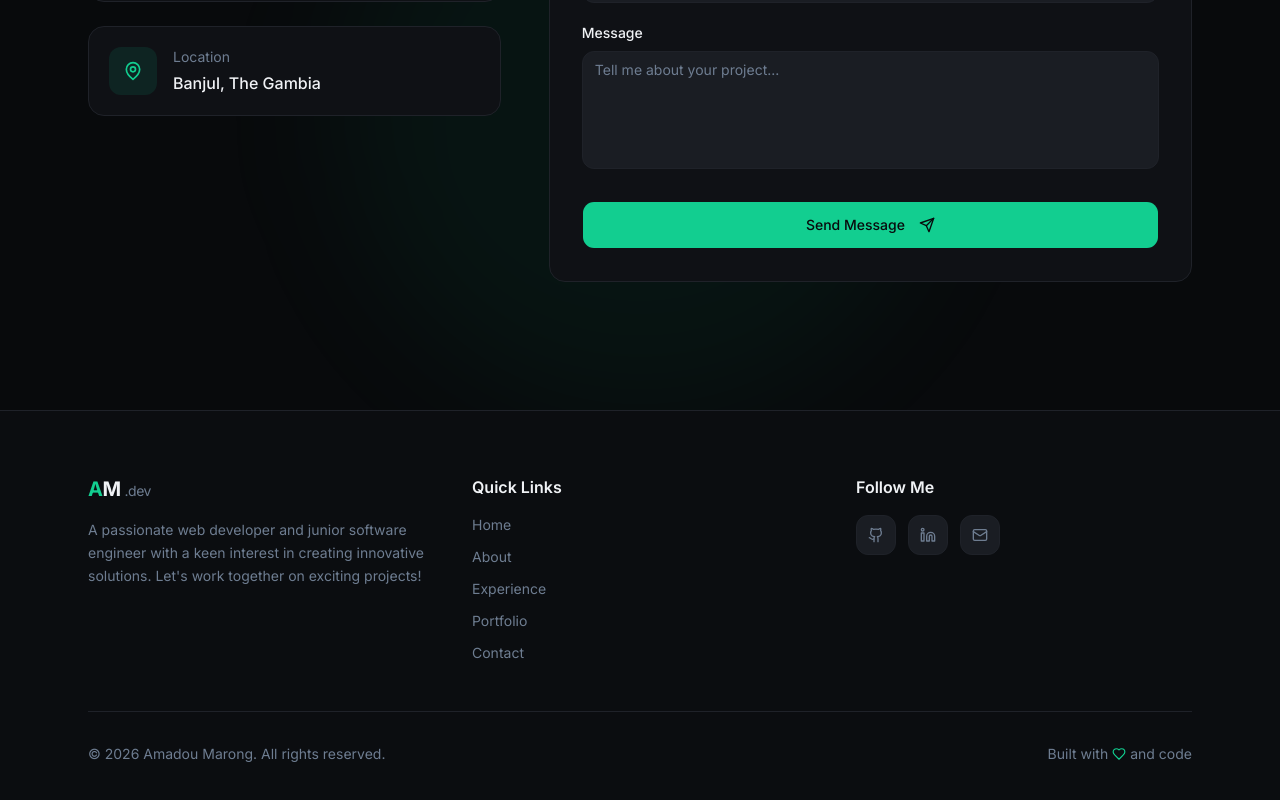
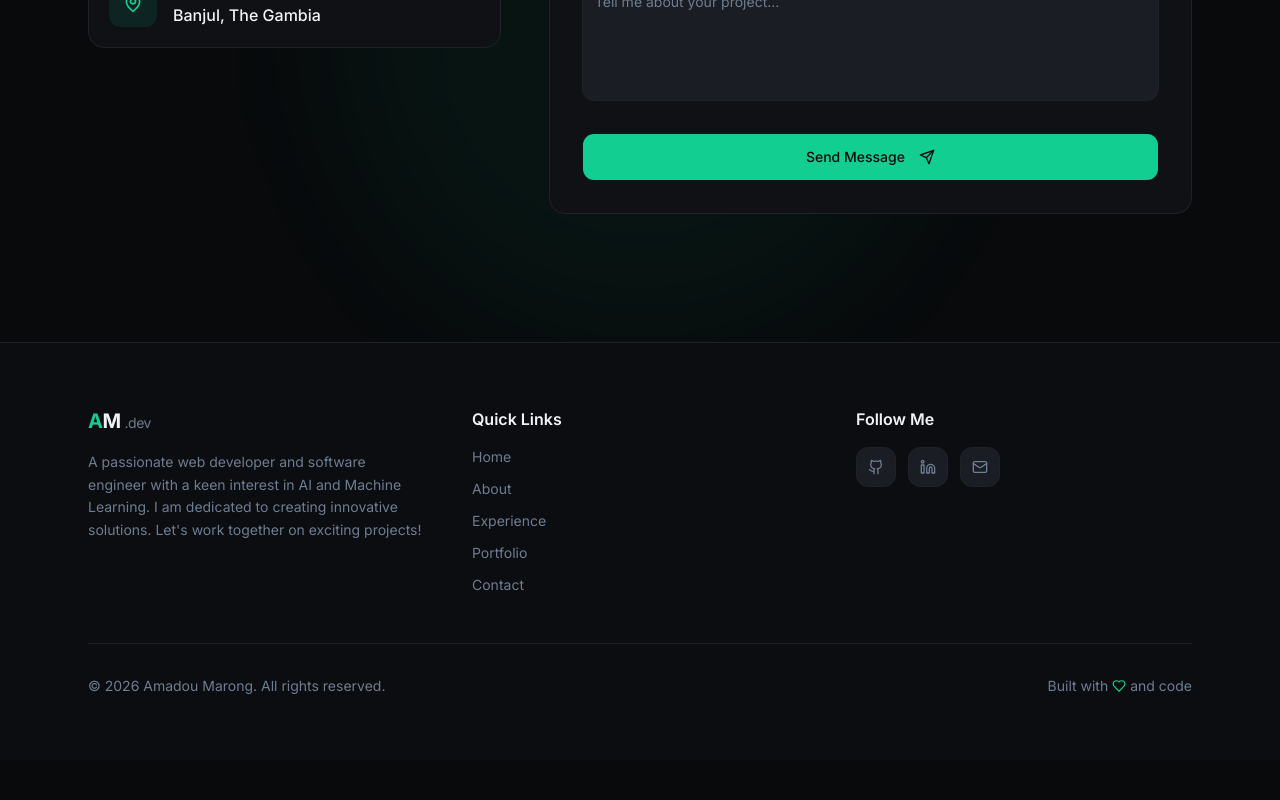
Before and after one commit to Amadou-Marong/my-updated-portfolio, a React (Vite) app: page / in a window 1280 px wide. Shown: the part 5626-6426 px from the top of the page. After the commit the page ends 6386 px from the top, so only its background shows below. Built offline with nearby package versions, Linux system fonts and the light colour scheme.

Commit message:
added project links in the portfolio section

```diff
--- a/src/Components/common/Footer.jsx
+++ b/src/Components/common/Footer.jsx
@@ -12,7 +12,7 @@ const links = [
 
 const socials = [
   { icon: Github, href: "https://github.com/amadoumarong" },
-  { icon: Linkedin, href: "https://linkedin.com/in/amadoumarong" },
+  { icon: Linkedin, href: "https://www.linkedin.com/in/amadou-marong-b27008291/" },
   { icon: Mail, href: "mailto:marongamadou6@gmail.com" },
 ];
 
@@ -34,8 +34,8 @@ export default function Footer() {
               <span className="text-muted-foreground text-sm font-normal ml-1">.dev</span>
             </div>
             <p className="text-muted-foreground font-inter text-sm leading-relaxed">
-              A passionate web developer and junior software engineer with a keen interest
-              in creating innovative solutions. Let's work together on exciting projects!
+              A passionate web developer and software engineer with a keen interest
+              in AI and Machine Learning. I am dedicated to creating innovative solutions. Let's work together on exciting projects!
             </p>
           </div>
 
--- a/src/Components/portfolio/ExperienceSection.jsx
+++ b/src/Components/portfolio/ExperienceSection.jsx
@@ -8,7 +8,7 @@ const experiences = [
     role: "Software Developer & IT Support",
     period: "2023 – Present",
     description:
-      "Working with the IT Support team to resolve hardware and software issues. Developed and maintained websites using Vue.js, React.js, Laravel, and Django. Built a Biometric Attendance System with modules for real-time syncing, live monitoring, offline raw attendance file uploads, and attendance report generation. Developed a GPS Fleet Tracker with real-time map tracking, overspeed alerts, trip history, and a driver app. Built a Leave Management System with employee leave applications, balance tracking, and manager approval workflows. Created a Ticketing Management System for IT issue tracking with priority management, status tracking, and assignment workflows.",
+      "Working with the IT Support team to resolve hardware and software issues. Developed and maintained websites using Vue.js, React.js, Laravel, and Django. Built a Biometric Attendance System with modules for real-time syncing, live monitoring, offline raw attendance file uploads, and attendance report generation. Created a Ticketing Management System for IT issue tracking with priority management, status tracking, and assignment workflows.",
     tags: ["Vue.js", "React.js", "Laravel", "Django", "Figma"],
   },
   {
--- a/src/Components/portfolio/PortfolioSection.jsx
+++ b/src/Components/portfolio/PortfolioSection.jsx
@@ -30,8 +30,8 @@ export default function PortfolioSection({ projectImages }) {
         "A leave management system allowing employees to apply for leaves, view balances, and track history. Includes an approval workflow for managers to review and approve leave requests.",
       image: projectImages[1],
       tags: ["React.js", "Django", "PostgreSQL"],
-      github: "https://github.com/Amadou-Marong/GnpcLeaveSystem.git",
-      live: "#",
+      github: "https://github.com/Amadou-Marong/GnpcLeaveSystem-Demo",
+      live: "https://gnpc-leave-system.netlify.app",
     },
     {
       title: "Ticketing Management System",
```
